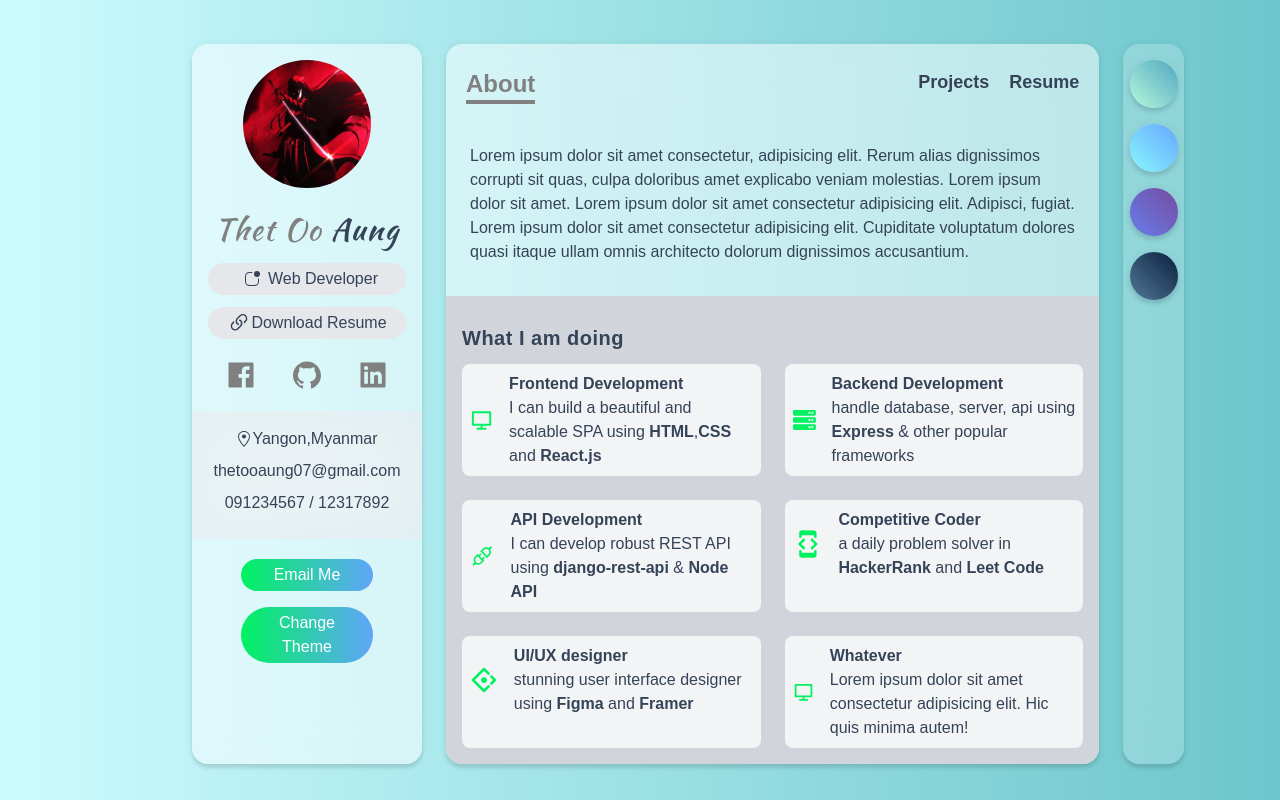
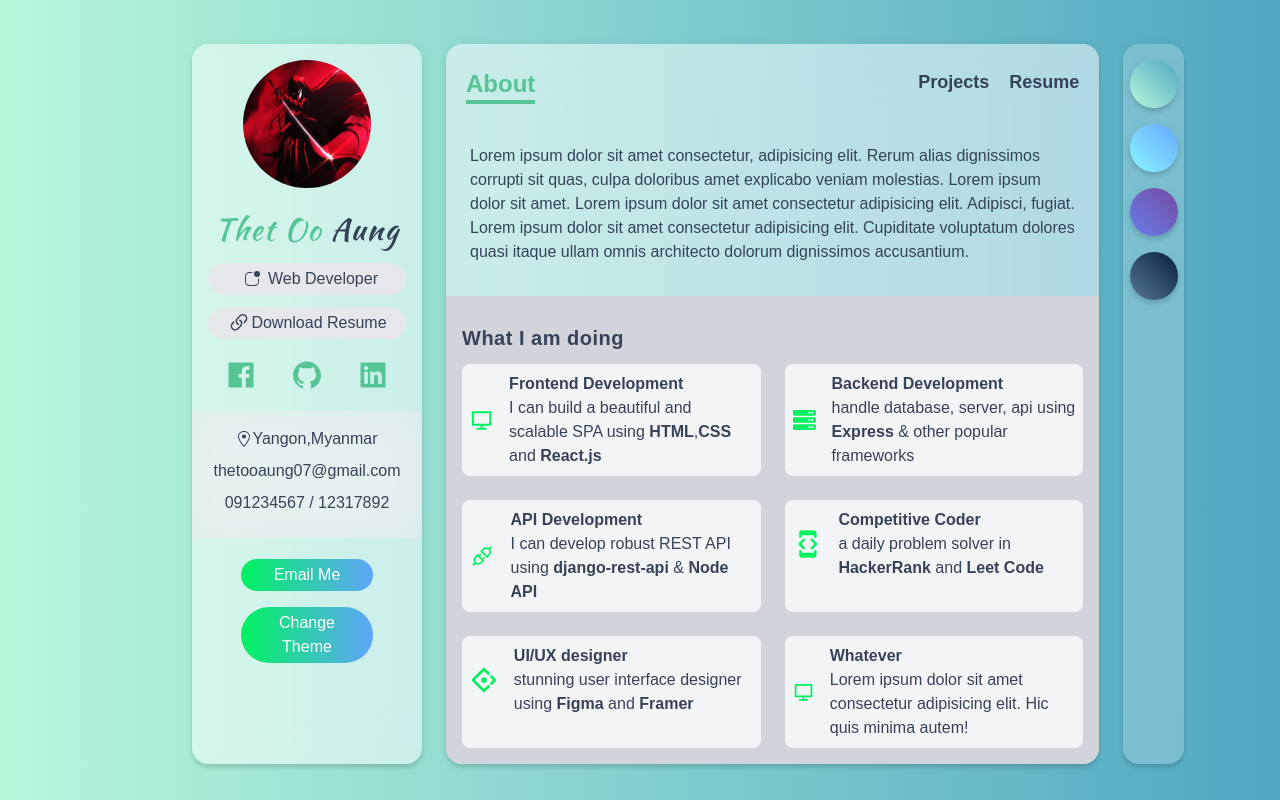
Before and after one commit to thetooaung07/my-portfolio, a Next.js app: page / in a window 1280 px wide. Built offline with nearby package versions, Linux system fonts and the light colour scheme.

Commit message:
Change default theme back to cyan

```diff
--- a/pages/_app.tsx
+++ b/pages/_app.tsx
@@ -8,7 +8,7 @@ import ThemeChanger from "../components/ThemeChanger";
 import { useState } from "react";
 
 function MyApp({ Component, pageProps, router }) {
-  const [color, setColor] = useState("");
+  const [color, setColor] = useState("th-cyan");
 
   return (
     <>
--- a/styles/globals.css
+++ b/styles/globals.css
@@ -5,7 +5,7 @@
 @layer base {
   :root {
     --color-theme-1: #ccfbff;
-    --color-theme-mid: #808080;
+    --color-theme-mid: #00f260;
     --color-theme-2: #6cc6cb;
   }
   .th-cyan {
```
